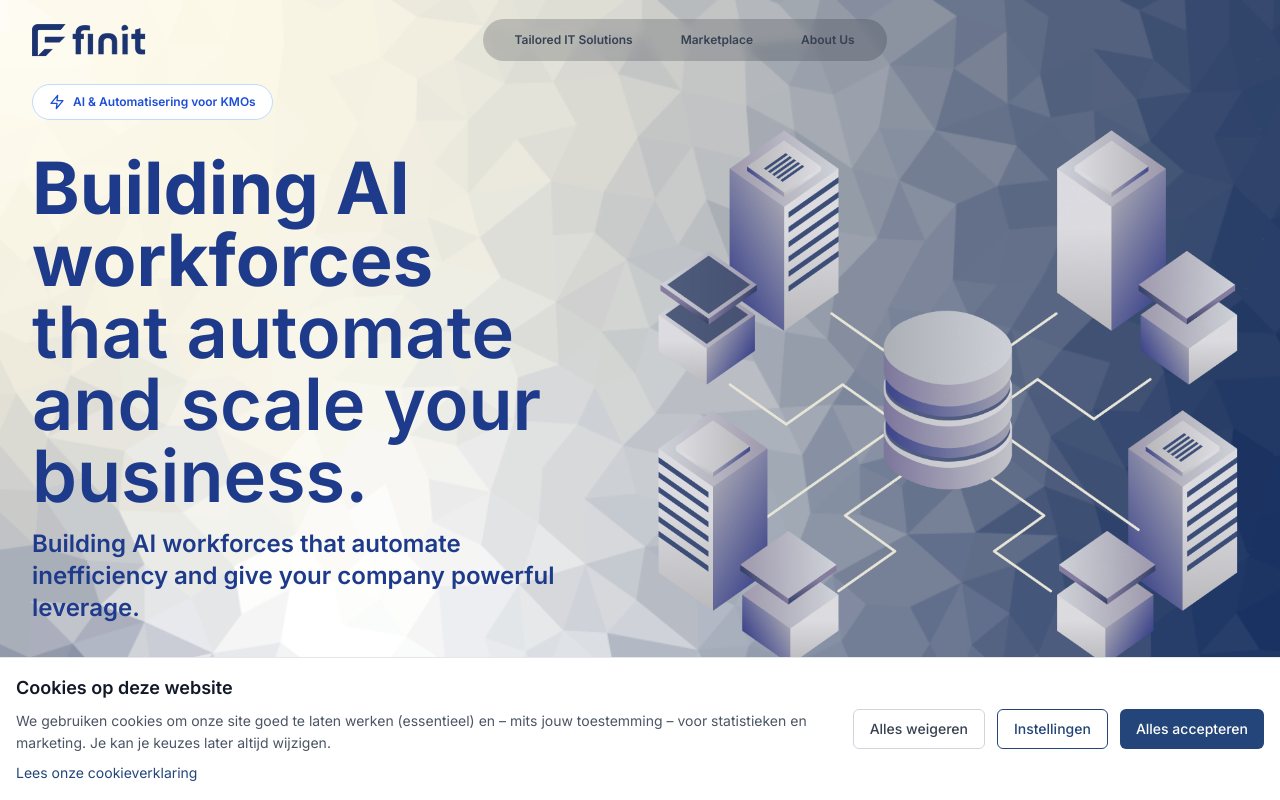
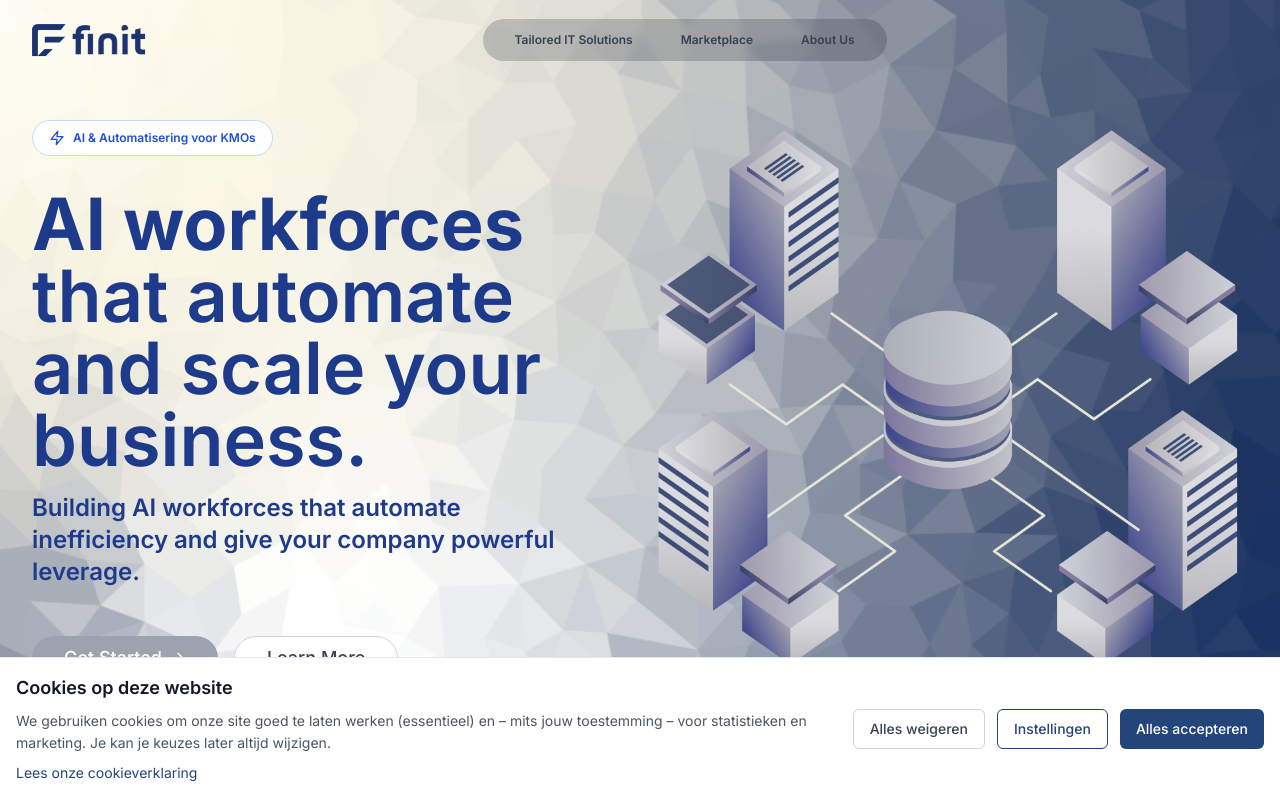
Before and after one commit to r0892111/finitsolutionswebsite, a Next.js app: page / in a window 1280 px wide. Shown: the top 800 px of the page. Built offline with nearby package versions, Linux system fonts and the light colour scheme.

Commit message:
Updated hero.tsx

```diff
--- a/components/hero.tsx
+++ b/components/hero.tsx
@@ -35,7 +35,7 @@ export function Hero() {
             className="space-y-4"
           >
             <h1 className="text-4xl lg:text-6xl xl:text-7xl font-bold leading-tight text-blue-900">
-              Building AI workforces
+              AI workforces
               <br className="md:block hidden" />
               <span className="font-semibold"> that automate </span>
               <br className="md:block hidden" />
```
